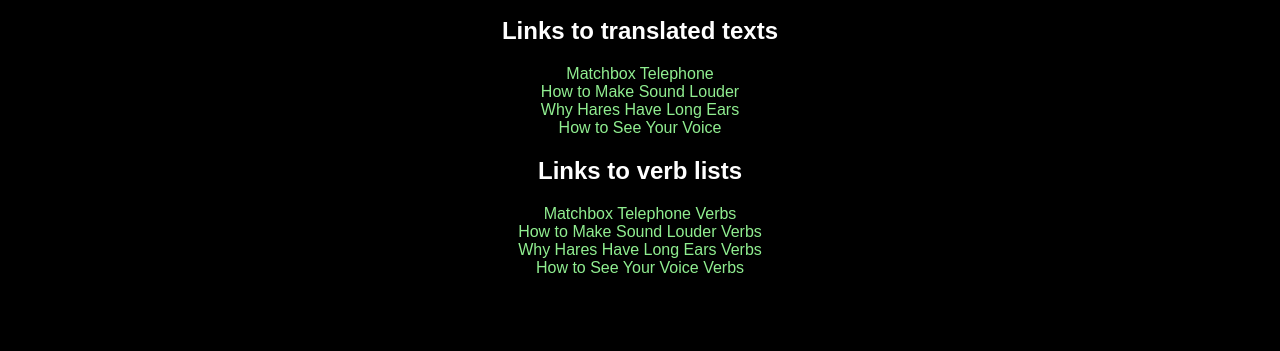
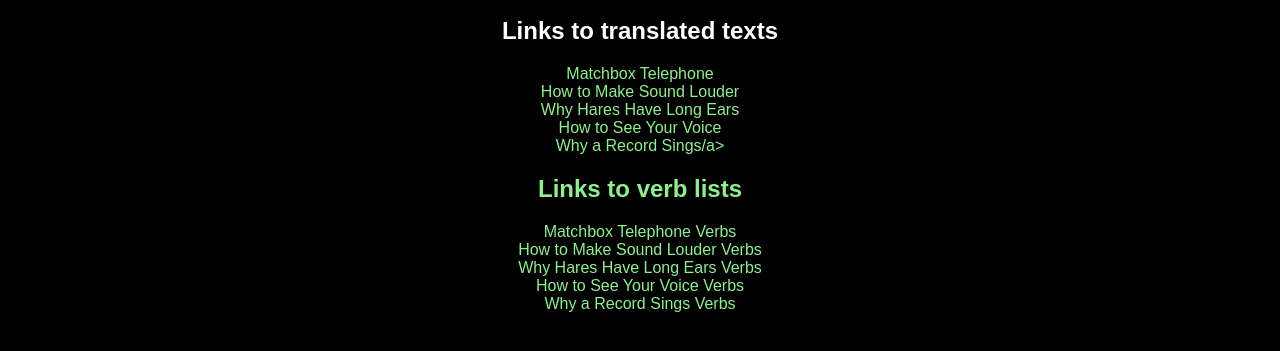
Before and after one commit to bruteforce774/homepage, a plain HTML site: page russian/index.html in a window 1280 px wide. Shown: the part 153-504 px from the top of the page. Drawn offline with Linux system fonts and the light colour scheme.

Commit message:
why a record sings

```diff
--- a/russian/index.html
+++ b/russian/index.html
@@ -24,11 +24,13 @@
     <a class="list" href="../docs/sound_louder_translation.txt">How to Make Sound Louder</a>
     <a class="list" href="../docs/hares_long_ears_translation.txt">Why Hares Have Long Ears</a>
     <a class="list" href="../docs/see_your_voice_translation.txt">How to See Your Voice</a>
+    <a class="list" href="../docs/record_sings_translation.txt">Why a Record Sings/a>
 
     <h2>Links to verb lists</h2>
     <a class="list" href="../docs/matchbox_telephone_verbs.html">Matchbox Telephone Verbs</a>
     <a class="list" href="../docs/sound_louder_verbs.html">How to Make Sound Louder Verbs</a>
     <a class="list" href="../docs/hares_long_ears_verbs.html">Why Hares Have Long Ears Verbs</a>
     <a class="list" href="../docs/see_your_voice_verbs.html">How to See Your Voice Verbs</a>
+    <a class="list" href="../docs/record_sings_verbs.html">Why a Record Sings Verbs</a>
   </body>
 </html>
```
